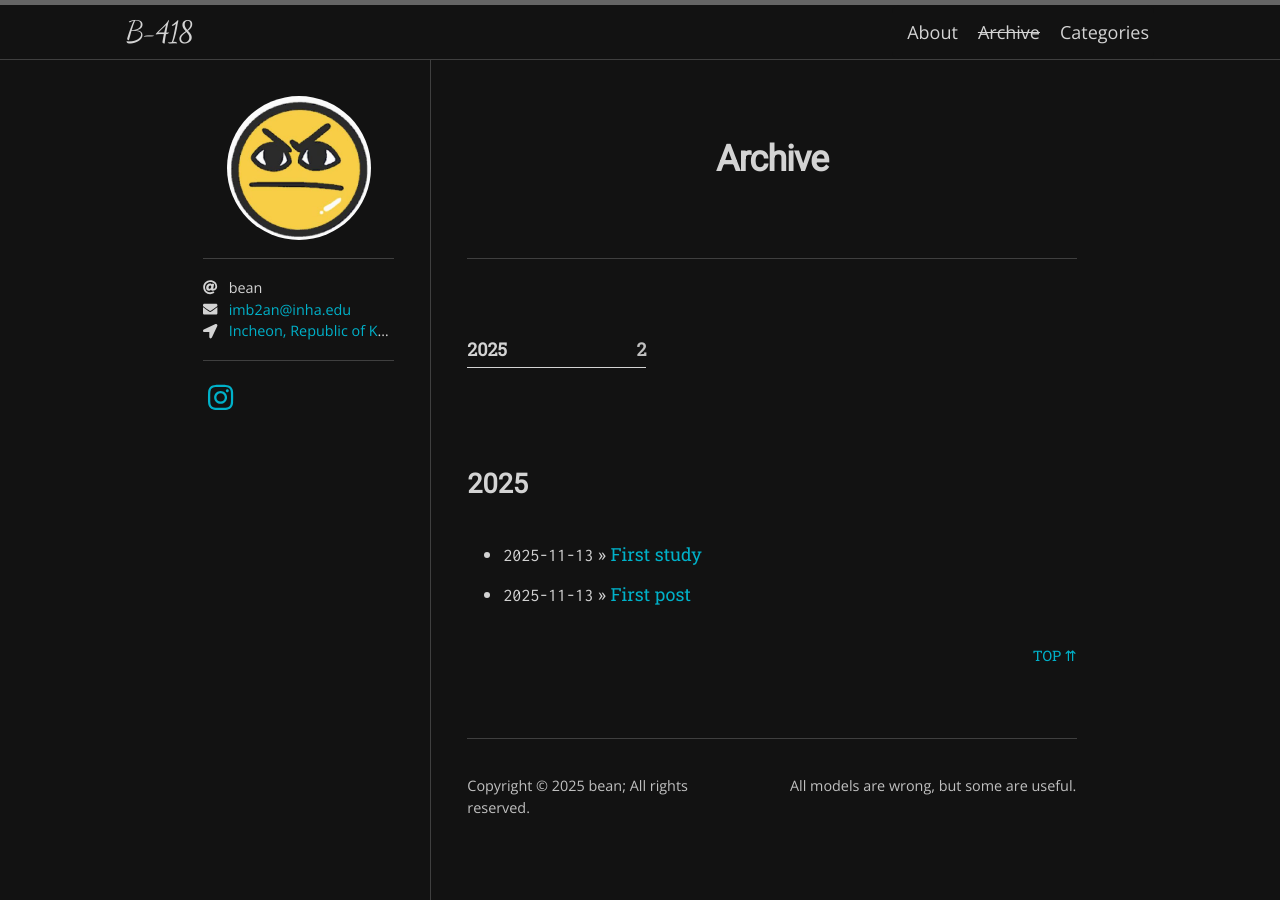
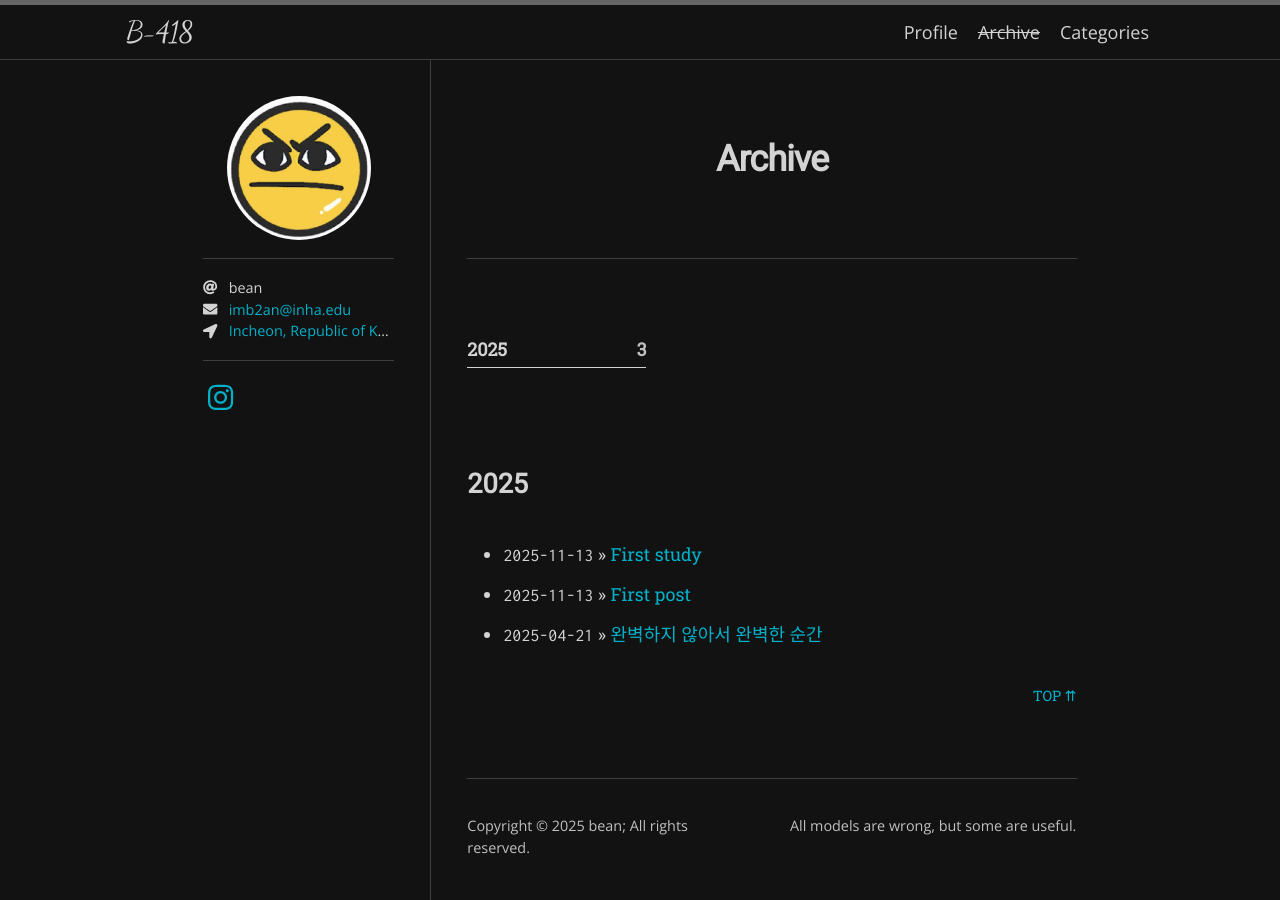
Before and after one commit to B-4l8/B-4l8.github.io, a Jekyll site: the page built from years.md, in a window 1280 px wide. Built offline with Jekyll 4.4.1, drawn with Linux system fonts in a browser that asks for light colours; nearby versions of some CDN libraries; some web fonts are replaced; part of the change alters nothing that is shown.

Commit message:
post,about

```diff
--- a/_data/navigation.yml
+++ b/_data/navigation.yml
@@ -1,4 +1,4 @@
-- title: About
+- title: Profile
   url: /about/
 - title: Archive
   url: /years/
--- /dev/null
+++ b/_posts/2025-04-22-perfect.md
@@ -0,0 +1,43 @@
+---
+layout: post
+title: "완벽하지 않아서 완벽한 순간"
+date: 2025-04-22 00:00:00 +0900 # 원본 글 작성 시간 기준
+categories: Blog
+math: false
+toc: false
+---
+
+### 완벽(完璧)
+> 흠이 없는 구슬이라는 뜻으로, 결함이 없이 완전함을 이르는 말.
+
+나는 항상 “완벽”을 추구하는 강박이 있었다.
+
+공부할 때, 이해 가지 않는 부분이 있으면 다음 장을 넘기지 못 했고,
+게임할 때, 캐릭터를 완벽하게 설정하는 것을 즐겼으며,
+새 전자기기를 사용할 때, 흠집이 하나라도 생기는 순간 그것을 내 것이라 여기기 어려웠다.
+
+이해 가지 않는 부분에 머물러있는 공부는 통계학의 일부를 배울 때 큰 걸림돌이 되었고,
+캐릭터의 완벽한 설정에 집착한 끝에, 게임은 더 이상 휴식이 아니었다.
+
+흠집이 생긴 전자기기는 내 모습을 비추었다.
+조금이라도 부족한 점이 생기면, 보고 싶지 않은 '나'
+
+성공과 행복을 꿈꾸지만,
+나에 대한 기대가 너무 크기에,
+작은 실패에도 무너진다.
+
+나는 내가 행복했으면 좋겠다.
+**완벽하지 않아서 완벽한 내가 되기를.**
+
+> 완벽한 때 같은 건 절대 없다.
+> 또한, 완벽한 때를 정확히 알고 실행에 옮길 수 있는 사람은 없다.
+> 언제나 부족한 채로, 그 부족함을 안고 나아가는 것이다.
+>
+> — *여경래(홍보각 총괄오너셰프)*
+
+---
+*References:*
+* 국립국어원. (nd). 완벽. 국립국어원 표준국어대사전에서. [https://stdict.korean.go.kr/search/searchView.do?word_no=243464&searchKeywordTo=3](https://stdict.korean.go.kr/search/searchView.do?word_no=243464&searchKeywordTo=3) (2025년 04월 22일에 검색함)
+
+---
+<small>*(네이버 블로그에 작성했던 글 옮김)*</small>
--- a/about.md
+++ b/about.md
@@ -1,6 +1,6 @@
 ---
 layout: page
-title: About
+title: Profile
 permalink: /about/
 ---
 
```
